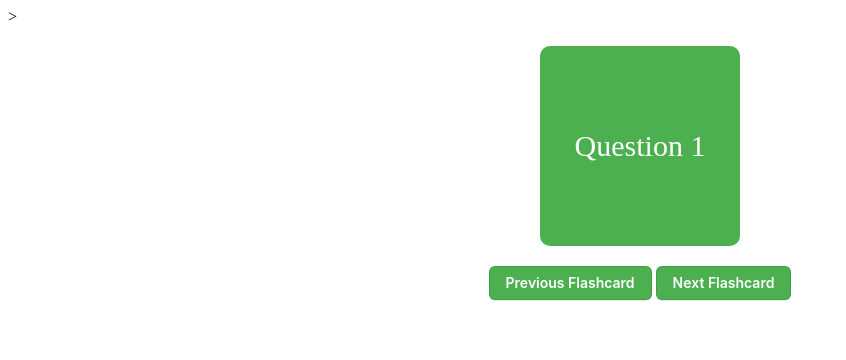
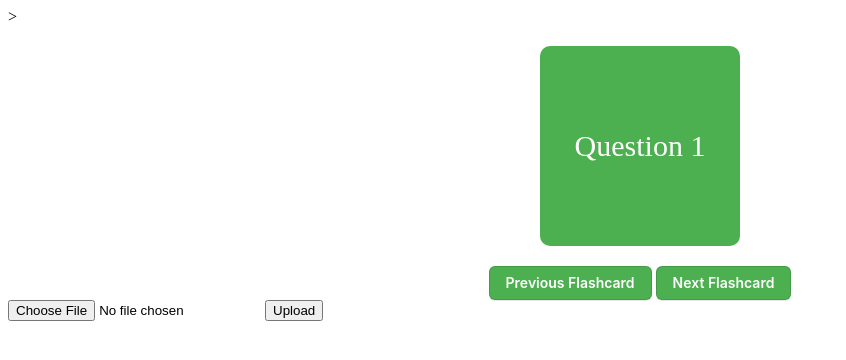
Before and after one commit to Jason10293/QHacks2024---Fluent-Flashcards, a plain HTML site: page templates/index.html in a window 1280 px wide. Shown: the whole page, without its empty margins (0-846 px from the left). Drawn offline with Linux system fonts and the light colour scheme.

Commit message:
file upload buttons created

```diff
--- a/static/script.js
+++ b/static/script.js
@@ -67,3 +67,20 @@ nextButton.onclick = function () {
     next.classList.add("active");
   }
 };
+
+function uploadFile() {
+  var input = document.getElementById("myFile");
+  var file = input.files[0];
+  if (file) {
+    // Do something with the file here, like upload it to a server
+    alert(
+      file.type === "image/jpeg"
+        ? "File type is image/jpeg"
+        : "File type is not image/jpeg"
+    );
+    // alert("File type: " + file.type);
+    // alert("File selected: " + file.name);
+  } else {
+    alert("No file selected");
+  }
+}
--- a/templates/index.html
+++ b/templates/index.html
@@ -2,6 +2,9 @@
   TODO:
   Install github copilot
   create a mock up of the UI
+    Webside Features to Add:
+     - TTS
+     - Upload image
   Integrate the python code wiht the JS (Flask)
   Find out some different ways to use AI
   How does out project answer this? "The project has the potential to impact peoples’ lives positively and solve important social issues." (25% of the marks when judging)
@@ -18,6 +21,8 @@
       <button class="next-button" id="next">Next Flashcard</button>
     </div>
     <script src="../static/script.js"></script>
+    <input type="file" id="myFile" name="filename" />
+    <button onclick="uploadFile()">Upload</button>
     <!-- <script>
       var data = JSON.parse("{{ data | safe }}");
     </script> -->
```
